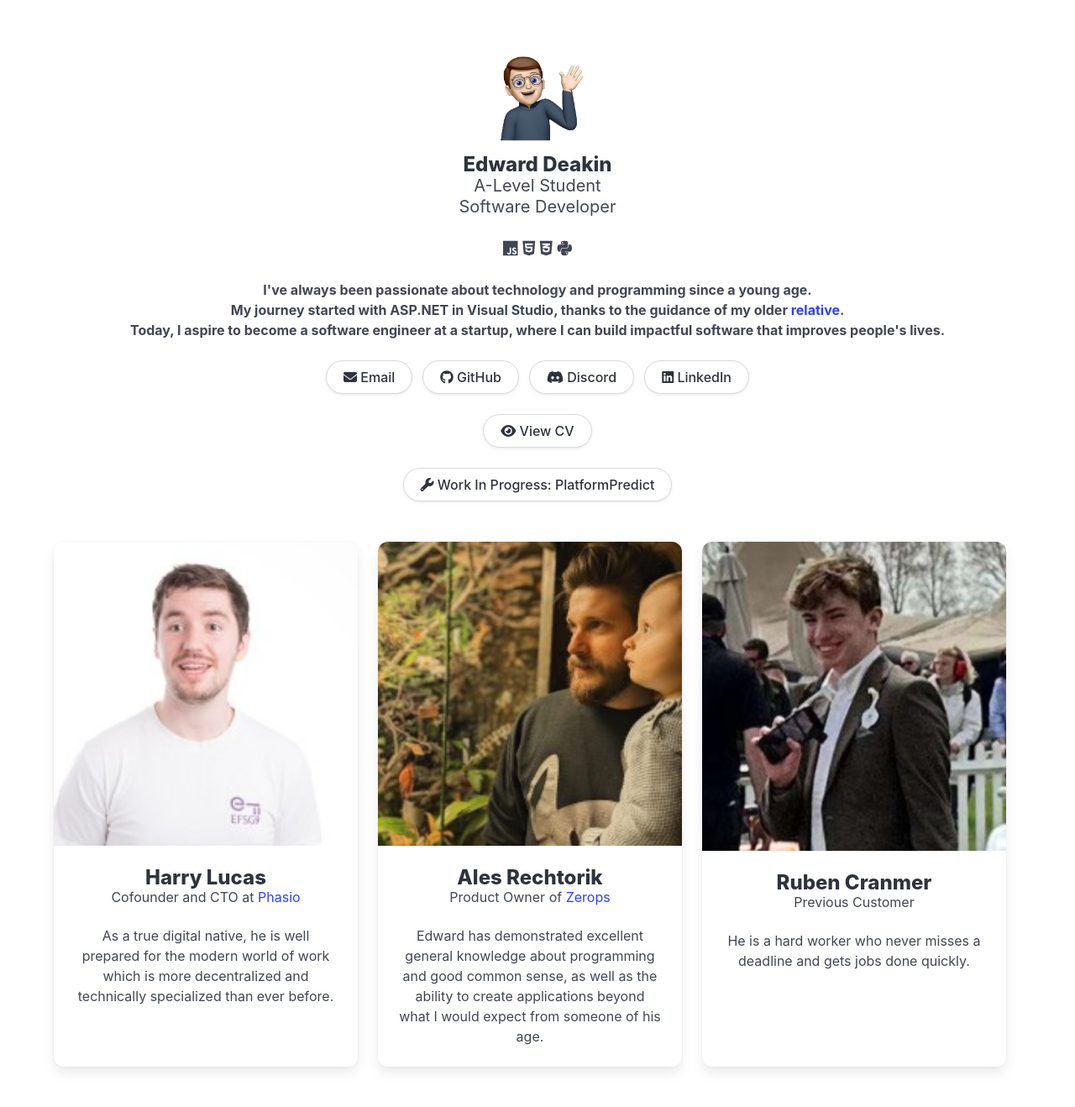
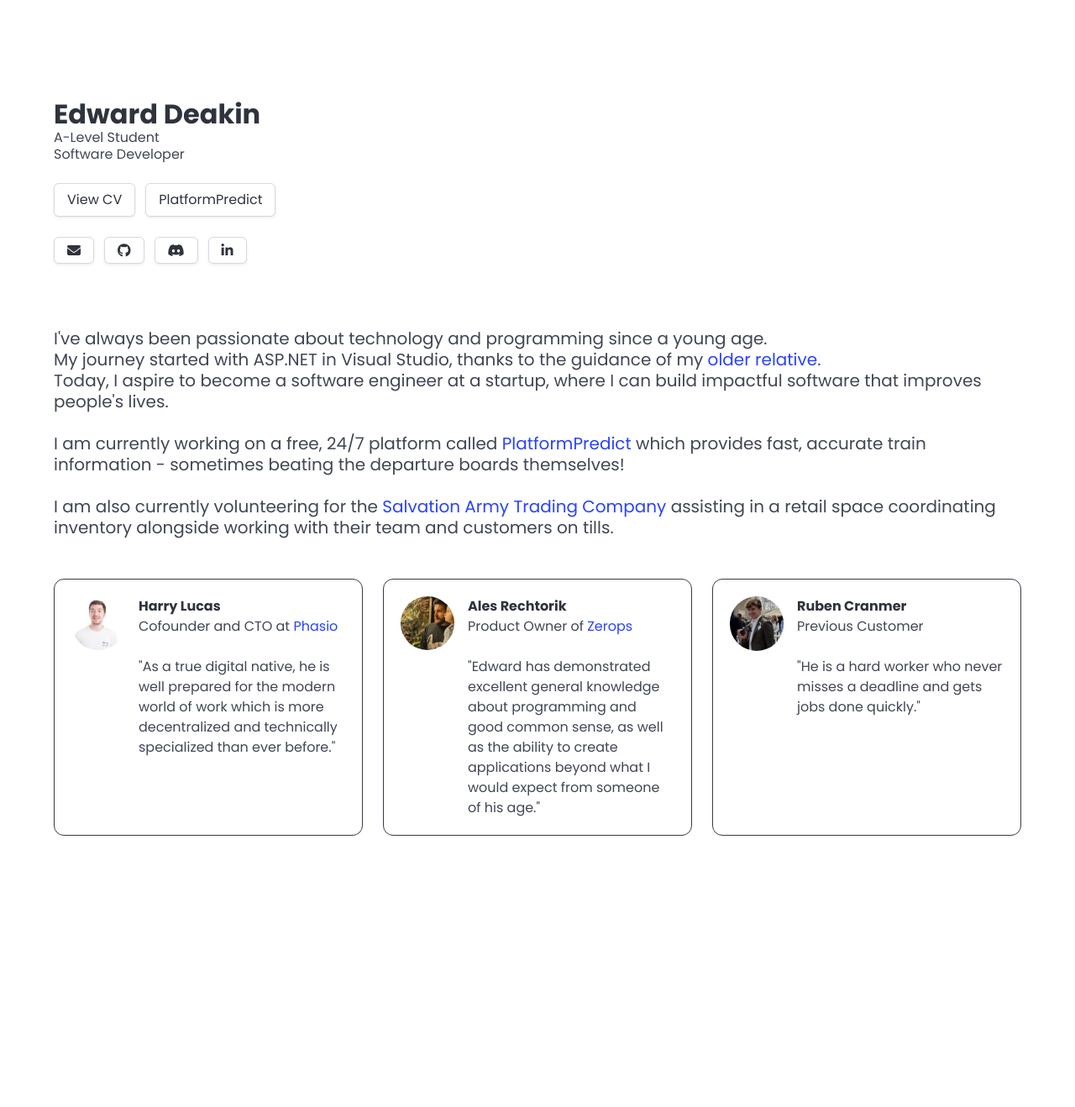
Before and after one commit to Edward-Deakin/Portfolio, a Flask app: page / in a window 1280 px wide. Shown: the whole page at 84% size. After the commit the page ends 995 px from the top, so only its background shows below. Run offline with Flask 3, Linux system fonts and the light colour scheme.

Commit message:
design update

```diff
--- a/app.py
+++ b/app.py
@@ -7,6 +7,6 @@ def home():
     return render_template('index.html')
 
 if __name__ == "__main__":
-    app.run()
+    app.run(debug=True)
 
 # gunicorn --bind 0.0.0.0:3200 app:app
--- a/static/css/index.css
+++ b/static/css/index.css
@@ -1,25 +1,20 @@
+body {
+    font-family: 'Poppins', sans-serif;
+}
+
 .betterParagraphs {
     font-size: 18px;
     line-height: 1.75;
     max-width: 600px;
-    margin: auto;
+    margin: 10px;
 }
 
-.columns {
-    display: flex;
-  }
+.image.is-128x128 {
+    margin: 0 auto;
+}
 
-  .column {
-    display: flex;
-    flex-direction: column;
-  }
-
-  .card {
-    flex: 1;
-    display: flex;
-    flex-direction: column;
-  }
-
-  .card-content {
-    flex: 1;
-  }
+@media (max-width: 768px) {
+    .image.is-128x128 {
+      display: none;
+    }
+}
--- a/templates/index.html
+++ b/templates/index.html
@@ -12,8 +12,7 @@
     <link rel="stylesheet" href="{{ url_for('static', filename='fontawesome/css/fontawesome.css') }}">
     <link rel="stylesheet" href="{{ url_for('static', filename='fontawesome/css/solid.css') }}">
     <link rel="stylesheet" href="{{ url_for('static', filename='fontawesome/css/brands.css') }}">
-    <script src="{{ url_for('static', filename='js/time.js') }}"></script>
-    <script src="{{ url_for('static', filename='js/loaded.js') }}"></script>
+    <link href="https://fonts.googleapis.com/css2?family=Poppins:wght@400;700&display=swap" rel="stylesheet">
   </head>
   <script async src="https://www.googletagmanager.com/gtag/js?id=G-PC50XWN4WK"></script>
   <script>
@@ -24,88 +23,104 @@
   gtag('config', 'G-PC50XWN4WK')
   </script>
   <body>
-    <section class="hero">
-      <div class="hero-body">
-        <div class="container has-text-centered">
-          <figure class="image is-128x128 is-inline-block">
-            <img src="{{ url_for('static', filename='/images/profilepicture.png')}}" alt="Profile Picture">
-          </figure>
-          <h1 class="title is-4">Edward Deakin</h1>
-          <h2 class="subtitle is-5">A-Level Student<br>Software Developer<br><br><i class="fa-brands fa-js"></i>&nbsp;<i class="fa-brands fa-html5"></i>&nbsp;<i class="fa-brands fa-css3-alt"></i>&nbsp;<i class="fa-brands fa-python"></i></h2>
-          <p><b>I've always been passionate about technology and programming since a young age.<br>My journey started with ASP.NET in Visual Studio, thanks to the guidance of my older <a href="https://www.linkedin.com/in/harry-conor-lucas/" target="_blank">relative</a>.<br> Today, I aspire to become a software engineer at a startup, where I can build impactful software that improves people's lives.</b></p>
-          <br>
-          <div class="buttons is-centered">
-            <a class="button is-rounded" href="mailto:deakinedward53@outlook.com" target="_blank"><i class="fa-solid fa-envelope"></i>&nbsp;Email</a>
-            <a class="button is-rounded" href="https://github.com/Edward-Deakin" target="_blank"><i class="fa-brands fa-github"></i>&nbsp;GitHub</a>
-            <a class="button is-rounded" href="https://discord.com/users/361479100004564995" target="_blank"><i class="fa-brands fa-discord"></i>&nbsp;Discord</a>
-            <a class="button is-rounded" href="https://www.linkedin.com/in/edward-deakin-0a4021319?utm_source=share&utm_campaign=share_via&utm_content=profile&utm_medium=ios_app" target="_blank"><i class="fa-brands fa-linkedin"></i>&nbsp;LinkedIn</a>
+    <section class="section">
+      <div class="container">
+        <div class="columns" style="margin-top: 5%">
+          <div class="column">
+            <h1 class="title">
+              Edward Deakin
+            </h1>
+            <p class="subtitle is-size-6">
+              A-Level Student<br>
+                Software Developer<br>
+              <div class="buttons">
+                <div class="button">View CV</div>
+                <div class="button">PlatformPredict</div>
               </div>
-          <div class="buttons is-centered">
-            <a class="button is-rounded" href="{{ url_for('static', filename='/pdfs/EdwardDeakinsCV.pdf')}}" target="_blank"><i class="fa-solid fa-eye"></i>&nbsp;View CV</a>
+              <div class="buttons">
+                <div class="button"><i class="fa-solid fa-envelope"></i></div>
+                <div class="button"><i class="fa-brands fa-github"></i></div>
+                <div class="button"><i class="fa-brands fa-discord"></i></div>
+                <div class="button"><i class="fa-brands fa-linkedin-in"></i></div>
               </div>
-          <div class="buttons is-centered">
-            <a class="button is-rounded" href="https://platformpredict.co.uk" target="_blank"><i class="fa-solid fa-wrench"></i>&nbsp;Work In Progress: PlatformPredict</a>
-          </div>
-          <br>
-          <div class="columns is-multiline is-mobile">
-            <div class="column is-12-mobile is-4-desktop">
-              <div class="card">
-                <div class="card-image">
-                  <figure class="image">
-                    <img src="{{ url_for('static', filename='images/harry.png') }}" alt="Harry Lucas" />
-                  </figure>
-                </div>
-                <div class="card-content">
-                  <div class="media">
-                    <div class="media-content">
-                      <p class="title is-4">Harry Lucas</p>
-                      <p class="subtitle is-6">Cofounder and CTO at <a href="https://www.phas.io/" target="_blank">Phasio</a></p>
-                    </div>
-                  </div>
-                  <div class="content">
-                    As a true digital native, he is well prepared for the modern world of work which is more decentralized and technically specialized than ever before.
+            </p>
           </div>
         </div>
       </div>
-            </div>
-            <div class="column is-12-mobile is-4-desktop">
-              <div class="card">
-                <div class="card-image">
-                  <figure class="image">
-                    <img src="{{ url_for('static', filename='images/ales.png') }}" alt="Ales Rechtorik" />
-                  </figure>
-                </div>
-                <div class="card-content">
-                  <div class="media">
-                    <div class="media-content">
-                      <p class="title is-4">Ales Rechtorik</p>
-                      <p class="subtitle is-6">Product Owner of <a href="https://zerops.io/">Zerops</a></p>
+    </section>
+    <section class="section" style="padding-top: 5px;">
+      <div class="container">
+        <div class="columns">
+          <div class="column">
+            <p class="subtitle isBetterParagraphs">
+              I've always been passionate about technology and programming since a young age.<br/>
+              My journey started with ASP.NET in Visual Studio, thanks to the guidance of my <a href="https://www.linkedin.com/in/harry-conor-lucas/" target="_blank">older relative.</a><br/>
+              Today, I aspire to become a software engineer at a startup, where I can build impactful software that improves people's lives.<br/><br/>
+              I am currently working on a free, 24/7 platform called <a href="https://platformpredict.co.uk" target="_blank">PlatformPredict</a> which provides fast, accurate train information - sometimes beating the departure boards themselves!<br/><br/>
+              I am also currently volunteering for the <a href="https://salvationarmytrading.org.uk/" target="_blank">Salvation Army Trading Company</a> assisting in a retail space coordinating inventory alongside working with their team and customers on tills.
+            </p>
           </div>
         </div>
+        <br/>
+        <div class="columns">
+          <div class="column is-one-third">
+            <div class="box" style="box-shadow: none; border: 1px solid #353a46; height: 100%;">
+              <article class="media">
+          <figure class="media-left">
+            <p class="image is-64x64">
+              <img class="is-rounded" src="{{ url_for('static', filename='images/harry.png') }}" alt="Harry Lucas">
+            </p>
+          </figure>
+          <div class="media-content">
             <div class="content">
-                    Edward has demonstrated excellent general knowledge about programming and good common sense, as well as the ability to create applications beyond what I would expect from someone of his age.
+              <p>
+                <strong>Harry Lucas</strong><br>
+                Cofounder and CTO at <a href="https://phas.io" target="_blank">Phasio</a><br/><br/>
+                "As a true digital native, he is well prepared for the modern world of work which is more decentralized and technically specialized than ever before."
+              </p>
             </div>
           </div>
+              </article>
             </div>
           </div>
-            <div class="column is-12-mobile is-4-desktop">
-              <div class="card">
-                <div class="card-image">
-                  <figure class="image">
-                    <img src="{{ url_for('static', filename='images/ruben.png') }}" alt="Ruben Cranmer" />
+          <div class="column is-one-third">
+            <div class="box" style="box-shadow: none; border: 1px solid #353a46; height: 100%;">
+              <article class="media">
+          <figure class="media-left">
+            <p class="image is-64x64 is-rounded">
+              <img class="is-rounded" src="{{ url_for('static', filename='images/ales.png') }}" alt="Ales Rechtorik">
+            </p>
           </figure>
-                </div>
-                <div class="card-content">
-                  <div class="media">
           <div class="media-content">
-                      <p class="title is-4">Ruben Cranmer</p>
-                      <p class="subtitle is-6">Previous Customer</p>
+            <div class="content">
+              <p>
+                <strong>Ales Rechtorik</strong><br>
+                Product Owner of <a href="https://zerops.io" target="_blank">Zerops</a><br/><br/>
+                "Edward has demonstrated excellent general knowledge about programming and good common sense, as well as the ability to create applications beyond what I would expect from someone of his age."
+              </p>
             </div>
           </div>
-                  <div class="content">
-                    He is a hard worker who never misses a deadline and gets jobs done quickly.
+              </article>
             </div>
           </div>
+          <div class="column is-one-third">
+            <div class="box" style="box-shadow: none; border: 1px solid #353a46; height: 100%;">
+              <article class="media">
+          <figure class="media-left">
+            <p class="image is-64x64 is-rounded">
+              <img class="is-rounded" src="{{ url_for('static', filename='images/ruben.png') }}" alt="Ruben Cranmer">
+            </p>
+          </figure>
+          <div class="media-content">
+            <div class="content">
+              <p>
+                <strong>Ruben Cranmer</strong><br>
+                Previous Customer<br/><br/>
+                "He is a hard worker who never misses a deadline and gets jobs done quickly."
+              </p>
+            </div>
+          </div>
+              </article>
             </div>
           </div>
         </div>
```
Lines whose indentation alone changed are shown as unchanged.
